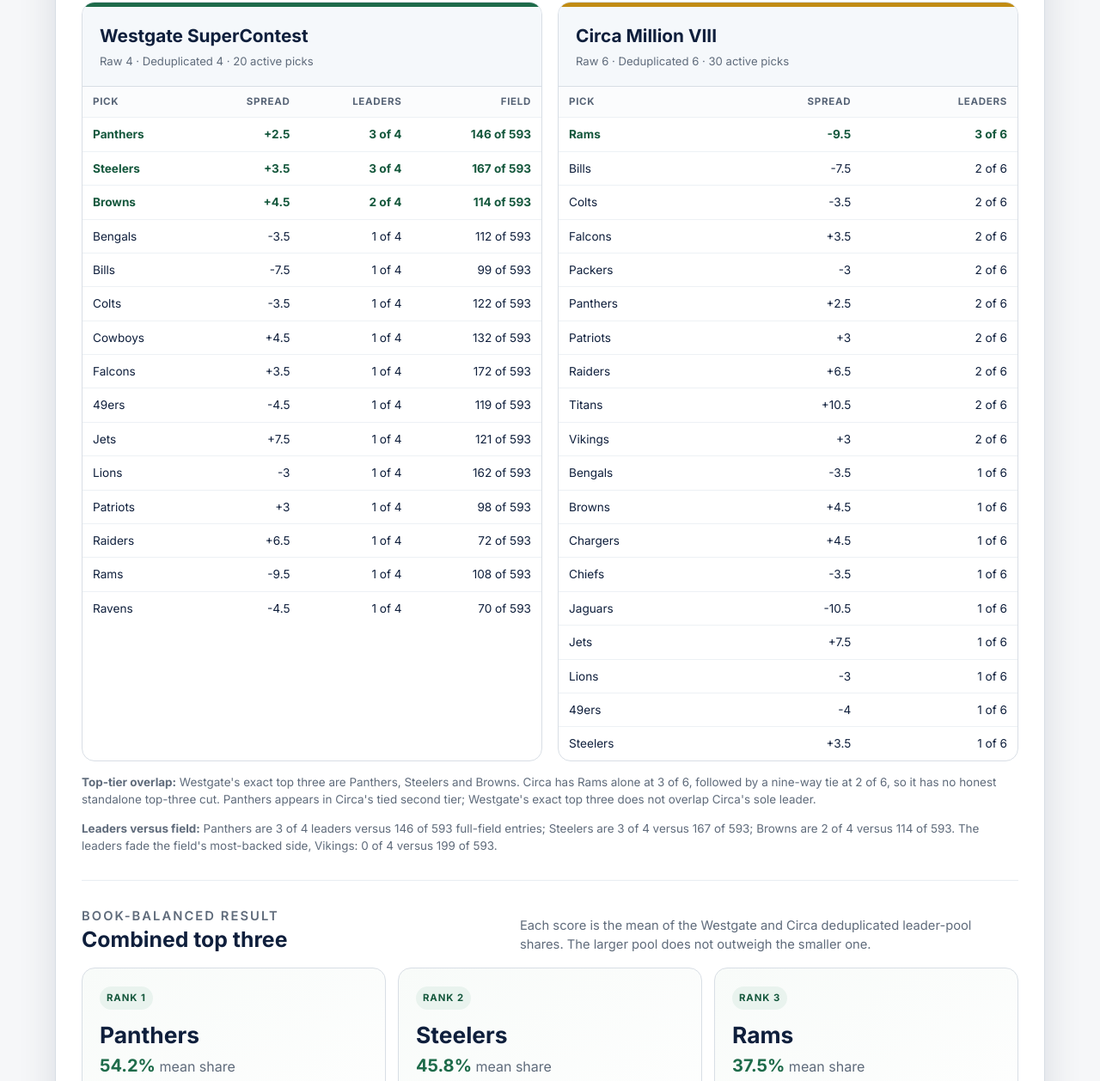
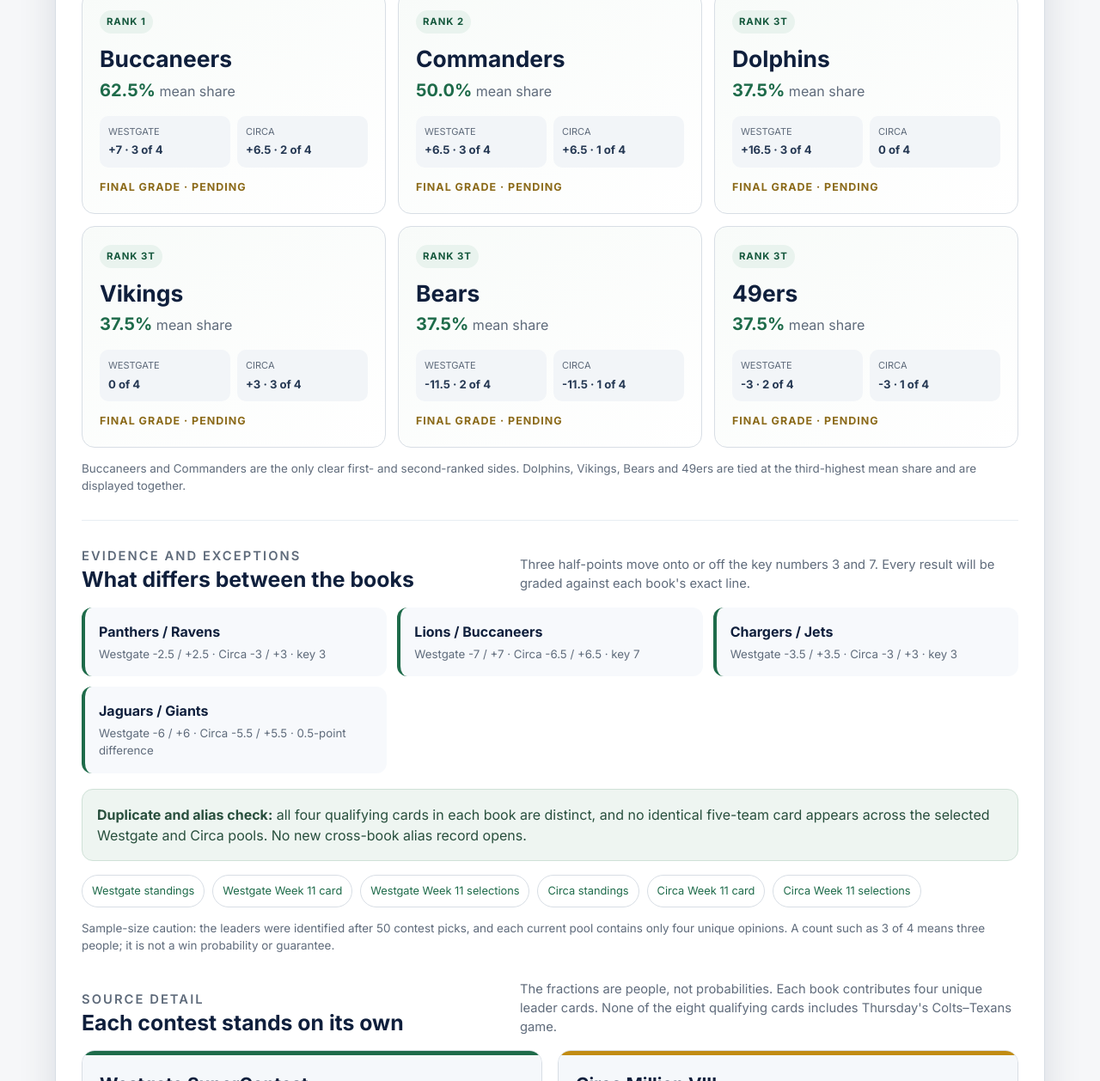
Before and after one commit to Ibmcleaner/cyrusforgesystems-site, a plain HTML site: page cyrus/consolidation-analyzer/index.html in a window 1280 px wide. Shown: the part 1879-3137 px from the top of the page at 86% size. Drawn offline with nearby package versions, Linux system fonts and the light colour scheme.

Commit message:
Publish Week 11 contest consolidation

```diff
--- a/cyrus/consolidation-analyzer/index.html
+++ b/cyrus/consolidation-analyzer/index.html
@@ -15,7 +15,8 @@
   .origin-story{margin:32px 0;padding:28px 30px;border-left:5px solid var(--green);border-radius:0 16px 16px 0;background:linear-gradient(105deg,#edf6f1 0%,#f8fbf9 75%);box-shadow:0 12px 34px rgba(15,31,60,.07)}
   .origin-story h2{margin:0 0 10px;color:var(--navy);font-size:clamp(1.55rem,3vw,2rem)}
   .origin-story p{max-width:880px;margin-bottom:10px}.origin-story p:last-child{margin-bottom:0}
-  .weekly-board{margin-top:24px;padding:30px;border:1px solid var(--line);border-radius:18px;background:#fff;box-shadow:0 18px 46px rgba(15,31,60,.12)}
+  .weekly-board{display:flex;flex-direction:column;margin-top:24px;padding:30px;border:1px solid var(--line);border-radius:18px;background:#fff;box-shadow:0 18px 46px rgba(15,31,60,.12)}
+  .board-hero{order:0}#combined-section{order:1}#evidence-section{order:2}#books-section{order:3}
   .board-hero{padding:28px;border-radius:16px;background:linear-gradient(135deg,var(--navy) 0%,#162c4f 72%,var(--green) 165%);color:#fff}
   .board-hero h3{color:#fff;margin:0 0 8px;font-size:clamp(1.7rem,3vw,2.35rem)}.board-hero p{color:#dce6ef;max-width:820px}
   .status-row{display:flex;flex-wrap:wrap;gap:9px;margin-top:18px}.status-chip{padding:7px 10px;border:1px solid rgba(255,255,255,.22);border-radius:999px;background:rgba(255,255,255,.09);font-size:.79rem}.status-chip strong{color:var(--gold)}
@@ -42,30 +43,33 @@
 
 <section style="padding:32px 0" aria-labelledby="consolidation-applications"><h2 id="consolidation-applications">Applications Across Industries</h2><p>Potential applications include supplier quote comparison, invoice-to-order reconciliation, inventory checks and recurring operations reports. For example, a purchasing workflow could extract supplier prices and delivery commitments, normalize units and currencies, flag missing terms, and route the comparison for human review.</p><p><a href="https://github.com/Ibmcleaner/Cyrus-Consolidation-Analyzer/blob/main/docs/ARCHITECTURE.md">Read the architecture and implementation on GitHub →</a></p>
 
-<article class="weekly-board" aria-labelledby="week10-title">
-  <div class="board-hero"><p class="eyebrow" style="color:#f0c86a">Live implementation · 2026 Week 10</p><h3 id="week10-title">Contest Leader Consolidation</h3><p>Official Westgate and Circa leader cards are preserved separately before their deduplicated shares are combined. Thursday selections are excluded, and each book keeps its own spread.</p><div class="status-row"><span class="status-chip"><strong>COMPLETE</strong> official files verified</span><span class="status-chip"><strong>4 + 6</strong> unique leader opinions</span><span class="status-chip"><strong>3</strong> combined leaders</span><span class="status-chip"><strong>GRADED</strong> 2–1 outcome</span></div></div>
+<article class="weekly-board" aria-labelledby="week11-title">
+  <div class="board-hero"><p class="eyebrow" style="color:#f0c86a">Live implementation · 2026 Week 11</p><h3 id="week11-title">Contest Leader Consolidation</h3><p>Official Westgate and Circa leader cards are preserved separately before their deduplicated shares are combined. Thursday selections are excluded, and each book keeps its own spread.</p><div class="status-row"><span class="status-chip"><strong>COMPLETE</strong> official files verified</span><span class="status-chip"><strong>4 + 4</strong> unique leader opinions</span><span class="status-chip"><strong>2 + 4T</strong> combined leading tier</span><span class="status-chip"><strong>PENDING</strong> games not graded</span></div></div>
 
-  <section class="board-section" aria-labelledby="books-title"><div class="section-head"><div><p class="eyebrow">Sources first</p><h3 id="books-title">Each contest stands on its own</h3></div><p>The fractions are people, not probabilities. Westgate uses four unique leader cards; Circa uses six. None of the ten qualifying cards includes Thursday's Giants–Commanders game.</p></div>
+  <section id="books-section" class="board-section" aria-labelledby="books-title"><div class="section-head"><div><p class="eyebrow">Source detail</p><h3 id="books-title">Each contest stands on its own</h3></div><p>The fractions are people, not probabilities. Each book contributes four unique leader cards. None of the eight qualifying cards includes Thursday's Colts–Texans game.</p></div>
     <div class="book-grid">
       <article class="book-card"><header class="westgate"><h4>Westgate SuperContest</h4><p>Raw 4 · Deduplicated 4 · 20 active picks</p></header><div class="table-wrap"><table class="pick-table"><thead><tr><th>Pick</th><th>Spread</th><th>Leaders</th><th>Field</th></tr></thead><tbody>
-        <tr class="leader"><td>Panthers</td><td>+2.5</td><td>3 of 4</td><td>146 of 593</td></tr><tr class="leader"><td>Steelers</td><td>+3.5</td><td>3 of 4</td><td>167 of 593</td></tr><tr class="leader"><td>Browns</td><td>+4.5</td><td>2 of 4</td><td>114 of 593</td></tr><tr><td>Bengals</td><td>-3.5</td><td>1 of 4</td><td>112 of 593</td></tr><tr><td>Bills</td><td>-7.5</td><td>1 of 4</td><td>99 of 593</td></tr><tr><td>Colts</td><td>-3.5</td><td>1 of 4</td><td>122 of 593</td></tr><tr><td>Cowboys</td><td>+4.5</td><td>1 of 4</td><td>132 of 593</td></tr><tr><td>Falcons</td><td>+3.5</td><td>1 of 4</td><td>172 of 593</td></tr><tr><td>49ers</td><td>-4.5</td><td>1 of 4</td><td>119 of 593</td></tr><tr><td>Jets</td><td>+7.5</td><td>1 of 4</td><td>121 of 593</td></tr><tr><td>Lions</td><td>-3</td><td>1 of 4</td><td>162 of 593</td></tr><tr><td>Patriots</td><td>+3</td><td>1 of 4</td><td>98 of 593</td></tr><tr><td>Raiders</td><td>+6.5</td><td>1 of 4</td><td>72 of 593</td></tr><tr><td>Rams</td><td>-9.5</td><td>1 of 4</td><td>108 of 593</td></tr><tr><td>Ravens</td><td>-4.5</td><td>1 of 4</td><td>70 of 593</td></tr>
+        <tr class="leader"><td>Buccaneers</td><td>+7</td><td>3 of 4</td><td>288 of 593</td></tr><tr class="leader"><td>Dolphins</td><td>+16.5</td><td>3 of 4</td><td>105 of 593</td></tr><tr class="leader"><td>Commanders</td><td>+6.5</td><td>3 of 4</td><td>143 of 593</td></tr><tr><td>Giants</td><td>+6</td><td>2 of 4</td><td>152 of 593</td></tr><tr><td>Bears</td><td>-11.5</td><td>2 of 4</td><td>147 of 593</td></tr><tr><td>49ers</td><td>-3</td><td>2 of 4</td><td>215 of 593</td></tr><tr><td>Chiefs</td><td>-16</td><td>1 of 4</td><td>77 of 593</td></tr><tr><td>Steelers</td><td>-4.5</td><td>1 of 4</td><td>114 of 593</td></tr><tr><td>Broncos</td><td>-10</td><td>1 of 4</td><td>123 of 593</td></tr><tr><td>Jets</td><td>+3.5</td><td>1 of 4</td><td>128 of 593</td></tr><tr><td>Bengals</td><td>-6.5</td><td>1 of 4</td><td>130 of 593</td></tr>
       </tbody></table></div></article>
-      <article class="book-card"><header class="circa"><h4>Circa Million VIII</h4><p>Raw 6 · Deduplicated 6 · 30 active picks</p></header><div class="table-wrap"><table class="pick-table"><thead><tr><th>Pick</th><th>Spread</th><th>Leaders</th></tr></thead><tbody>
-        <tr class="leader"><td>Rams</td><td>-9.5</td><td>3 of 6</td></tr><tr><td>Bills</td><td>-7.5</td><td>2 of 6</td></tr><tr><td>Colts</td><td>-3.5</td><td>2 of 6</td></tr><tr><td>Falcons</td><td>+3.5</td><td>2 of 6</td></tr><tr><td>Packers</td><td>-3</td><td>2 of 6</td></tr><tr><td>Panthers</td><td>+2.5</td><td>2 of 6</td></tr><tr><td>Patriots</td><td>+3</td><td>2 of 6</td></tr><tr><td>Raiders</td><td>+6.5</td><td>2 of 6</td></tr><tr><td>Titans</td><td>+10.5</td><td>2 of 6</td></tr><tr><td>Vikings</td><td>+3</td><td>2 of 6</td></tr><tr><td>Bengals</td><td>-3.5</td><td>1 of 6</td></tr><tr><td>Browns</td><td>+4.5</td><td>1 of 6</td></tr><tr><td>Chargers</td><td>+4.5</td><td>1 of 6</td></tr><tr><td>Chiefs</td><td>-3.5</td><td>1 of 6</td></tr><tr><td>Jaguars</td><td>-10.5</td><td>1 of 6</td></tr><tr><td>Jets</td><td>+7.5</td><td>1 of 6</td></tr><tr><td>Lions</td><td>-3</td><td>1 of 6</td></tr><tr><td>49ers</td><td>-4</td><td>1 of 6</td></tr><tr><td>Steelers</td><td>+3.5</td><td>1 of 6</td></tr>
+      <article class="book-card"><header class="circa"><h4>Circa Million VIII</h4><p>Raw 4 · Deduplicated 4 · 20 active picks</p></header><div class="table-wrap"><table class="pick-table"><thead><tr><th>Pick</th><th>Spread</th><th>Leaders</th></tr></thead><tbody>
+        <tr class="leader"><td>Vikings</td><td>+3</td><td>3 of 4</td></tr><tr><td>Buccaneers</td><td>+6.5</td><td>2 of 4</td></tr><tr><td>Jaguars</td><td>-5.5</td><td>2 of 4</td></tr><tr><td>Eagles</td><td>+4.5</td><td>2 of 4</td></tr><tr><td>Chargers</td><td>-3</td><td>2 of 4</td></tr><tr><td>Lions</td><td>-6.5</td><td>1 of 4</td></tr><tr><td>Cowboys</td><td>-8</td><td>1 of 4</td></tr><tr><td>Steelers</td><td>-4.5</td><td>1 of 4</td></tr><tr><td>Chiefs</td><td>-16</td><td>1 of 4</td></tr><tr><td>Broncos</td><td>-10</td><td>1 of 4</td></tr><tr><td>49ers</td><td>-3</td><td>1 of 4</td></tr><tr><td>Panthers</td><td>-3</td><td>1 of 4</td></tr><tr><td>Bears</td><td>-11.5</td><td>1 of 4</td></tr><tr><td>Commanders</td><td>+6.5</td><td>1 of 4</td></tr>
       </tbody></table></div></article>
     </div>
-    <p class="small-note"><strong>Top-tier overlap:</strong> Westgate's exact top three are Panthers, Steelers and Browns. Circa has Rams alone at 3 of 6, followed by a nine-way tie at 2 of 6, so it has no honest standalone top-three cut. Panthers appears in Circa's tied second tier; Westgate's exact top three does not overlap Circa's sole leader.</p>
-    <p class="small-note"><strong>Leaders versus field:</strong> Panthers are 3 of 4 leaders versus 146 of 593 full-field entries; Steelers are 3 of 4 versus 167 of 593; Browns are 2 of 4 versus 114 of 593. The leaders fade the field's most-backed side, Vikings: 0 of 4 versus 199 of 593.</p>
+    <p class="small-note"><strong>Top-tier overlap:</strong> Westgate's exact top three are Buccaneers, Dolphins and Commanders. Circa has Vikings alone at 3 of 4, followed by a four-way tie at 2 of 4; Buccaneers is the clearest overlap, while Commanders appears on one Circa leader card.</p>
+    <p class="small-note"><strong>Leaders versus field:</strong> Dolphins are 3 of 4 leaders versus 105 of 593 full-field entries; Commanders are 3 of 4 versus 143 of 593. Buccaneers are 3 of 4 versus 288 of 593, the field's most-backed side. Leaders fade Panthers: 0 of 4 versus 192 of 593.</p>
   </section>
 
-  <section class="board-section" aria-labelledby="combined-title"><div class="section-head"><div><p class="eyebrow">Book-balanced result</p><h3 id="combined-title">Combined top three</h3></div><p>Each score is the mean of the Westgate and Circa deduplicated leader-pool shares. The larger pool does not outweigh the smaller one.</p></div><div class="consensus-grid">
-    <article class="consensus-card"><span class="rank-badge">Rank 1</span><h3 class="team-name">Panthers</h3><p class="combined"><strong>54.2%</strong> mean share</p><div class="support"><div><span>Westgate</span><strong>+2.5 · 3 of 4</strong></div><div><span>Circa</span><strong>+2.5 · 2 of 6</strong></div></div><div class="graded-win">Final grade · Win</div></article>
-    <article class="consensus-card"><span class="rank-badge">Rank 2</span><h3 class="team-name">Steelers</h3><p class="combined"><strong>45.8%</strong> mean share</p><div class="support"><div><span>Westgate</span><strong>+3.5 · 3 of 4</strong></div><div><span>Circa</span><strong>+3.5 · 1 of 6</strong></div></div><div class="graded-loss">Final grade · Loss</div></article>
-    <article class="consensus-card"><span class="rank-badge">Rank 3</span><h3 class="team-name">Rams</h3><p class="combined"><strong>37.5%</strong> mean share</p><div class="support"><div><span>Westgate</span><strong>-9.5 · 1 of 4</strong></div><div><span>Circa</span><strong>-9.5 · 3 of 6</strong></div></div><div class="graded-win">Final grade · Win</div></article>
-  </div><p class="small-note">Next: Browns at 33.3% (Westgate 2 of 4; Circa 1 of 6). All three combined selections have identical contest lines at the two books.</p></section>
+  <section id="combined-section" class="board-section" aria-labelledby="combined-title"><div class="section-head"><div><p class="eyebrow">Book-balanced result</p><h3 id="combined-title">Combined leading tier</h3></div><p>Each score is the mean of the Westgate and Circa deduplicated leader-pool shares. The four-way tie at third is preserved; no post hoc tiebreak is invented.</p></div><div class="consensus-grid">
+    <article class="consensus-card"><span class="rank-badge">Rank 1</span><h3 class="team-name">Buccaneers</h3><p class="combined"><strong>62.5%</strong> mean share</p><div class="support"><div><span>Westgate</span><strong>+7 · 3 of 4</strong></div><div><span>Circa</span><strong>+6.5 · 2 of 4</strong></div></div><div class="pending">Final grade · Pending</div></article>
+    <article class="consensus-card"><span class="rank-badge">Rank 2</span><h3 class="team-name">Commanders</h3><p class="combined"><strong>50.0%</strong> mean share</p><div class="support"><div><span>Westgate</span><strong>+6.5 · 3 of 4</strong></div><div><span>Circa</span><strong>+6.5 · 1 of 4</strong></div></div><div class="pending">Final grade · Pending</div></article>
+    <article class="consensus-card"><span class="rank-badge">Rank 3T</span><h3 class="team-name">Dolphins</h3><p class="combined"><strong>37.5%</strong> mean share</p><div class="support"><div><span>Westgate</span><strong>+16.5 · 3 of 4</strong></div><div><span>Circa</span><strong>0 of 4</strong></div></div><div class="pending">Final grade · Pending</div></article>
+    <article class="consensus-card"><span class="rank-badge">Rank 3T</span><h3 class="team-name">Vikings</h3><p class="combined"><strong>37.5%</strong> mean share</p><div class="support"><div><span>Westgate</span><strong>0 of 4</strong></div><div><span>Circa</span><strong>+3 · 3 of 4</strong></div></div><div class="pending">Final grade · Pending</div></article>
+    <article class="consensus-card"><span class="rank-badge">Rank 3T</span><h3 class="team-name">Bears</h3><p class="combined"><strong>37.5%</strong> mean share</p><div class="support"><div><span>Westgate</span><strong>-11.5 · 2 of 4</strong></div><div><span>Circa</span><strong>-11.5 · 1 of 4</strong></div></div><div class="pending">Final grade · Pending</div></article>
+    <article class="consensus-card"><span class="rank-badge">Rank 3T</span><h3 class="team-name">49ers</h3><p class="combined"><strong>37.5%</strong> mean share</p><div class="support"><div><span>Westgate</span><strong>-3 · 2 of 4</strong></div><div><span>Circa</span><strong>-3 · 1 of 4</strong></div></div><div class="pending">Final grade · Pending</div></article>
+  </div><p class="small-note">Buccaneers and Commanders are the only clear first- and second-ranked sides. Dolphins, Vikings, Bears and 49ers are tied at the third-highest mean share and are displayed together.</p></section>
 
-  <section class="board-section" aria-labelledby="evidence-title"><div class="section-head"><div><p class="eyebrow">Evidence and exceptions</p><h3 id="evidence-title">What differs between the books</h3></div><p>Packers–Vikings moves onto/off the key number 3. No Week 10 line differs at or across 7.</p></div><div class="evidence-grid"><div class="evidence-card"><strong>Packers / Vikings</strong><span>Westgate -3.5 / +3.5 · Circa -3 / +3 · key-number difference</span></div><div class="evidence-card"><strong>49ers / Cowboys</strong><span>Westgate -4.5 / +4.5 · Circa -4 / +4 · 0.5-point difference</span></div><div class="evidence-card"><strong>Giants / Commanders</strong><span>Westgate -2.5 / +2.5 · Circa -2 / +2 · Thursday game excluded</span></div></div><div class="method-note"><strong>Duplicate and alias check:</strong> no duplicate cards within either selected leader pool and no identical five-team card across books. TAMTAM-9's card matches nonleader TAMTAM entries in the Circa file; only the qualifying leader entry counts. No new cross-book alias record opens.</div>
-    <div class="source-links"><a href="https://www.westgateresorts.com/supercontest/download/2026%20SuperContest%20Standings%20Week%209.pdf?contest=/2026/SuperContest/Standings">Westgate standings</a><a href="https://www.westgateresorts.com/supercontest/download/2026%20SUPERCONTEST%20GAME%20SHEET%20WK%2010.pdf?contest=/2026/SuperContest/Card">Westgate Week 10 card</a><a href="https://www.westgateresorts.com/supercontest/download/2026%20SUPERCONTEST%20SELECTIONS%20WEEK%2010.pdf?contest=/2026/SuperContest/Selections">Westgate Week 10 selections</a><a href="https://www.circasports.com/wp-content/uploads/2026/11/Circa-Sports-Million-VIII-Full-Season-Standings-After-Week-9.pdf">Circa standings</a><a href="https://www.circasports.com/wp-content/uploads/2026/11/Circa-Sports-Million-VIII-Contest-Point-Spreads-Week-10.pdf">Circa Week 10 card</a><a href="https://www.circasports.com/wp-content/uploads/2026/11/Circa-Sports-Million-VIII-Week-10-Selections.pdf">Circa Week 10 selections</a></div><p class="small-note">Sample-size caution: the leaders were identified after 45 contest picks, and the current pools contain only four and six unique opinions. A count such as 3 of 4 means three people; it is not a win probability or guarantee.</p>
+  <section id="evidence-section" class="board-section" aria-labelledby="evidence-title"><div class="section-head"><div><p class="eyebrow">Evidence and exceptions</p><h3 id="evidence-title">What differs between the books</h3></div><p>Three half-points move onto or off the key numbers 3 and 7. Every result will be graded against each book's exact line.</p></div><div class="evidence-grid"><div class="evidence-card"><strong>Panthers / Ravens</strong><span>Westgate -2.5 / +2.5 · Circa -3 / +3 · key 3</span></div><div class="evidence-card"><strong>Lions / Buccaneers</strong><span>Westgate -7 / +7 · Circa -6.5 / +6.5 · key 7</span></div><div class="evidence-card"><strong>Chargers / Jets</strong><span>Westgate -3.5 / +3.5 · Circa -3 / +3 · key 3</span></div><div class="evidence-card"><strong>Jaguars / Giants</strong><span>Westgate -6 / +6 · Circa -5.5 / +5.5 · 0.5-point difference</span></div></div><div class="method-note"><strong>Duplicate and alias check:</strong> all four qualifying cards in each book are distinct, and no identical five-team card appears across the selected Westgate and Circa pools. No new cross-book alias record opens.</div>
+    <div class="source-links"><a href="https://www.westgateresorts.com/supercontest/download/2026%20SuperContest%20Standings%20Week%2010.pdf?contest=/2026/SuperContest/Standings">Westgate standings</a><a href="https://www.westgateresorts.com/supercontest/download/2026%20SUPERCONTEST%20GAME%20SHEET%2011.pdf?contest=/2026/SuperContest/Card">Westgate Week 11 card</a><a href="https://www.westgateresorts.com/supercontest/download/2026%20SUPERCONTEST%20SELECTIONS%20WEEK%2011.pdf?contest=/2026/SuperContest/Selections">Westgate Week 11 selections</a><a href="https://www.circasports.com/wp-content/uploads/2026/11/Circa-Sports-Million-VIII-Full-Season-Standings-After-Week-10.pdf">Circa standings</a><a href="https://www.circasports.com/wp-content/uploads/2026/11/Circa-Sports-Million-VIII-Contest-Point-Spreads-Week_11.pdf">Circa Week 11 card</a><a href="https://www.circasports.com/wp-content/uploads/2026/11/Circa-Sports-Million-VIII-Week-11-Selections.pdf">Circa Week 11 selections</a></div><p class="small-note">Sample-size caution: the leaders were identified after 50 contest picks, and each current pool contains only four unique opinions. A count such as 3 of 4 means three people; it is not a win probability or guarantee.</p>
   </section>
 </article>
 
```
